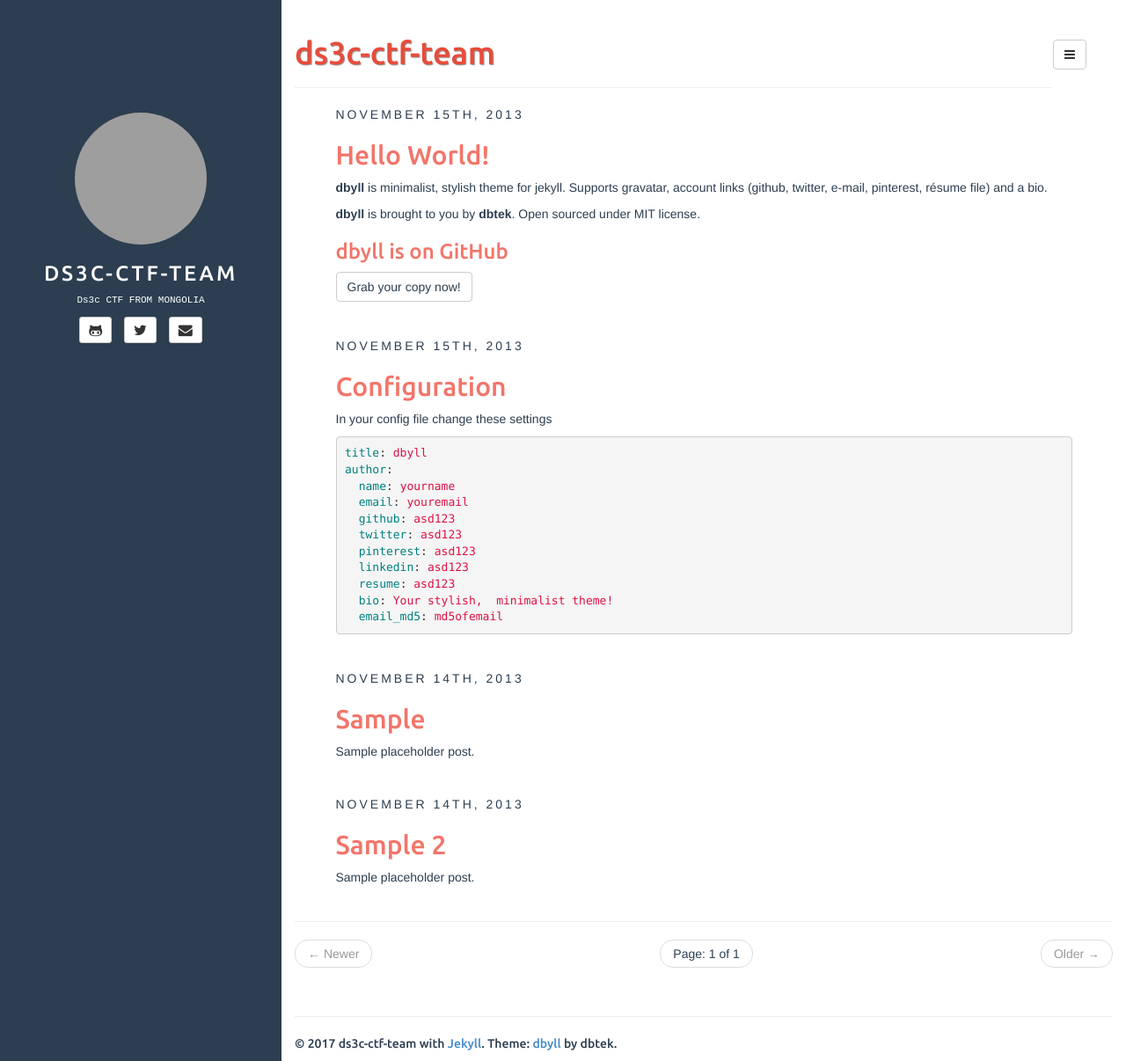
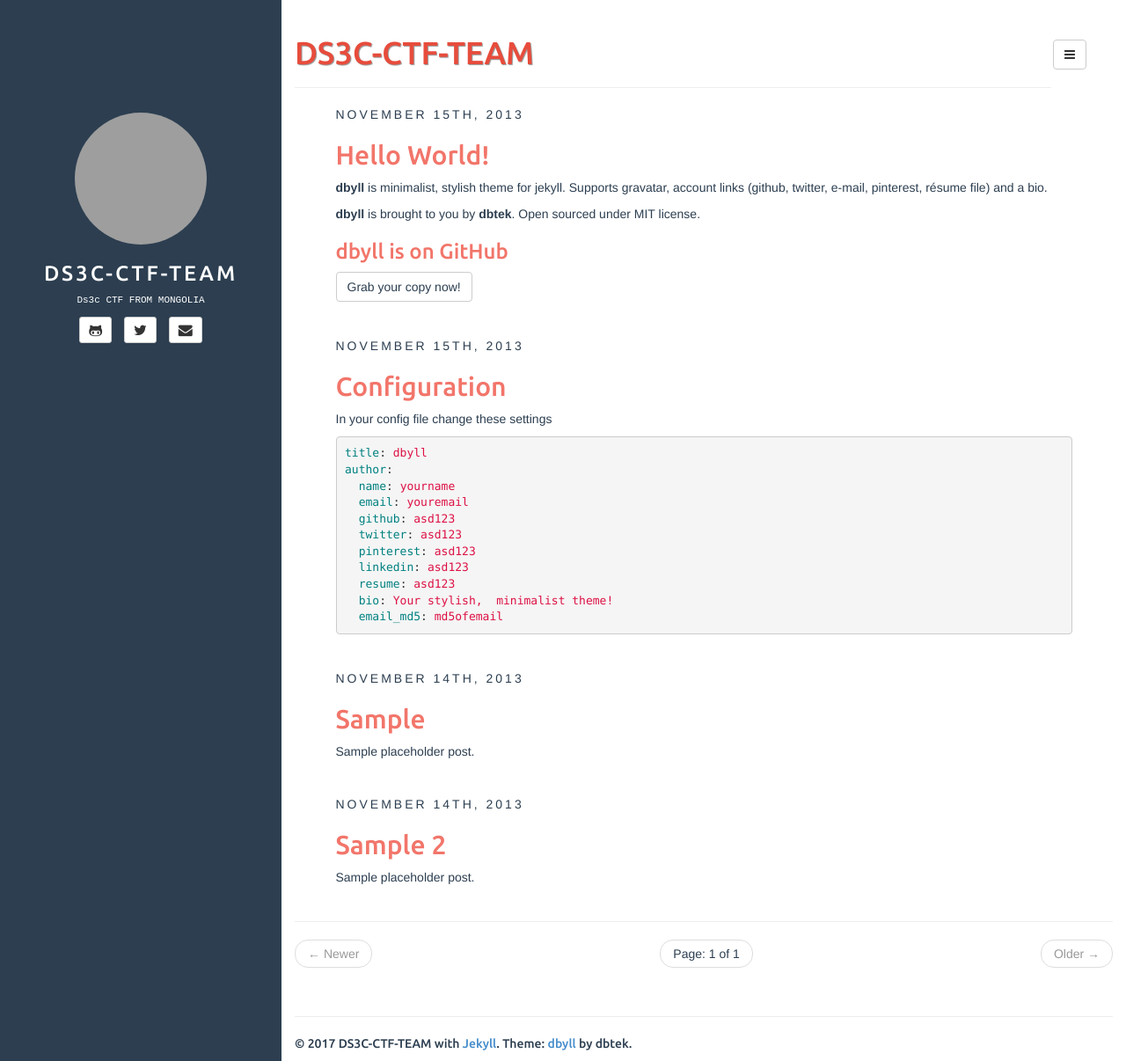
Before and after one commit to dorjoos/Ds3c-ctf-team.github.io, a Jekyll site: the page built from index.html, in a window 1280 px wide and 1206 px high. Shown: the whole window at 88% size. Built offline with Jekyll 4.4.1, drawn with Linux system fonts in a browser that asks for light colours; the list of posts is cut into pages by our own code; grey boxes are pictures that could not be loaded.

```diff
--- a/_config.yml
+++ b/_config.yml
@@ -14,11 +14,11 @@ defaults:
     scope:
       path: "" # empty string for all files
     values:
-      title: ds3c-ctf-team
+      title: DS3C-CTF-TEAM
 
-description: ds3c-ctf-team
+description: DS3C-CTF-TEAM
 author:
-  name: ds3c-ctf-team
+  name: DS3C-CTF-TEAM
   email: ds3c-ctf-team@gmail.com
   github: ds3c-ctf-team
   twitter: ds3c-ctf-team
```
